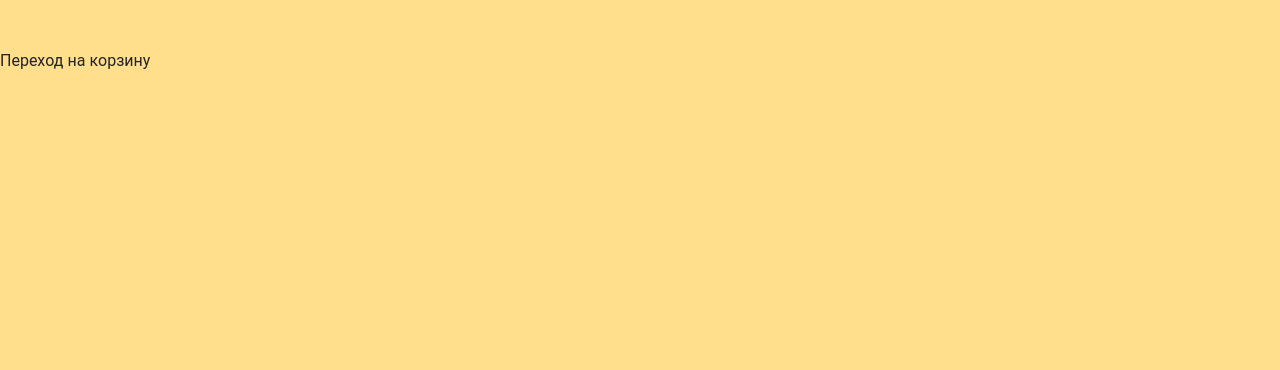
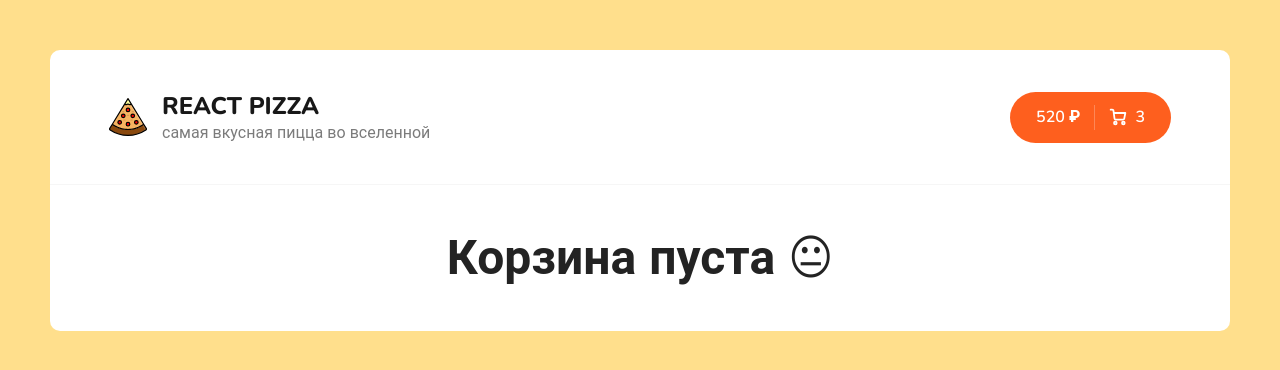
Before and after one commit to ViGoS12/pizza-shop, a React (Create React App) app: page /cart in a window 1280 px wide. Shown: the top 370 px of the page. Built offline with nearby package versions, Linux system fonts and the light colour scheme.

Commit message:
Added NotFoundPage / Added redirect to home page when clicking on the logo

```diff
--- /dev/null
+++ b/src/components/EmptyCart/EmptyCart.module.scss
@@ -0,0 +1,3 @@
+.root {
+  text-align: center;
+}
--- /dev/null
+++ b/src/components/EmptyCart/index.jsx
@@ -0,0 +1,7 @@
+import React from 'react'
+
+import styles from './EmptyCart.module.scss'
+
+export default function EmptyCart() {
+  return <h1 className={styles.root}>Корзина пуста 😐</h1>
+}
--- /dev/null
+++ b/src/components/NotFoundBlock/NotFoundBlock.jsx
@@ -0,0 +1,17 @@
+import React from 'react'
+import styles from './NotFoundBlock.module.scss'
+
+export default function NotFoundBlock() {
+  return (
+    <div className={styles.root}>
+      <h1>
+        <span>😱</span>
+        <br />
+        Ничего не найдено
+      </h1>
+      <p className={styles.description}>
+        к сожалению данная страница отсутствует в нашем магазине
+      </p>
+    </div>
+  )
+}
--- /dev/null
+++ b/src/components/NotFoundBlock/NotFoundBlock.module.scss
@@ -0,0 +1,8 @@
+.root {
+  padding: 100px;
+  text-align: center;
+}
+
+.description {
+  font-size: 22px;
+}
--- /dev/null
+++ b/src/components/NotFoundBlock/index.js
@@ -0,0 +1,2 @@
+import NotFoundBlock from './NotFoundBlock'
+export default NotFoundBlock
--- a/src/components/header/Header.jsx
+++ b/src/components/header/Header.jsx
@@ -6,13 +6,13 @@ export default function Header() {
   return (
     <div className='header'>
       <div className='container'>
-        <div className='header__logo'>
+        <Link to='/home' className='header__logo'>
           <img width='38' src={logo} alt='Pizza logo' />
           <div>
             <h1>React Pizza</h1>
             <p>самая вкусная пицца во вселенной</p>
           </div>
-        </div>
+        </Link>
         <Link to='/cart' className='header__cart button button--cart'>
           <span>520 ₽</span>
           <div className='button__delimiter'></div>
--- /dev/null
+++ b/src/layouts/AppLayout.jsx
@@ -0,0 +1,11 @@
+import React from 'react'
+import Header from './../components/header/Header'
+
+export default function AppLayout({ children }) {
+  return (
+    <div className='wrapper'>
+      <Header />
+      <div className='content'>{children}</div>
+    </div>
+  )
+}
--- a/src/pages/Cart.jsx
+++ b/src/pages/Cart.jsx
@@ -1,5 +1,12 @@
 import React from 'react'
 
+import AppLayout from '../layouts/AppLayout'
+import EmptyCart from '../components/EmptyCart'
+
 export default function Cart() {
-  return <div>Переход на корзину</div>
+  return (
+    <AppLayout>
+      <EmptyCart />
+    </AppLayout>
+  )
 }
--- a/src/pages/Home.jsx
+++ b/src/pages/Home.jsx
@@ -1,9 +1,10 @@
 import React, { useEffect, useState } from 'react'
+
 import Categories from '../components/categories/Categories'
-import Header from '../components/header/Header'
 import Sort from '../components/sort/Sort'
 import Skeleton from './../components/PizzaBlock/Skeleton'
 import PizzaBlock from './../components/PizzaBlock/index'
+import AppLayout from '../layouts/AppLayout'
 
 export default function Home() {
   const [items, setItems] = useState([])
@@ -19,9 +20,7 @@ export default function Home() {
   }, [])
 
   return (
-    <div className='wrapper'>
-      <Header />
-      <div className='content'>
+    <AppLayout>
       <div className='container'>
         <div className='content__top'>
           <Categories />
@@ -34,7 +33,6 @@ export default function Home() {
             : items.map((obj) => <PizzaBlock key={obj.id} {...obj} />)}
         </div>
       </div>
-      </div>
-    </div>
+    </AppLayout>
   )
 }
--- /dev/null
+++ b/src/pages/NotFound.jsx
@@ -0,0 +1,11 @@
+import React from 'react'
+import AppLayout from './../layouts/AppLayout'
+import NotFoundBlock from './../components/NotFoundBlock/'
+
+export default function NotFound() {
+  return (
+    <AppLayout>
+      <NotFoundBlock />
+    </AppLayout>
+  )
+}
--- a/src/router/index.js
+++ b/src/router/index.js
@@ -1,9 +1,11 @@
 import React from 'react'
+
 import Cart from '../pages/Cart'
 import Home from './../pages/Home'
+import NotFound from './../pages/NotFound'
 
 export const publicRoutes = [
   { path: '/home', element: <Home /> },
   { path: '/cart', element: <Cart /> },
-  { path: '*', element: <Home /> },
+  { path: '*', element: <NotFound /> },
 ]
```
Lines whose indentation alone changed are shown as unchanged.
